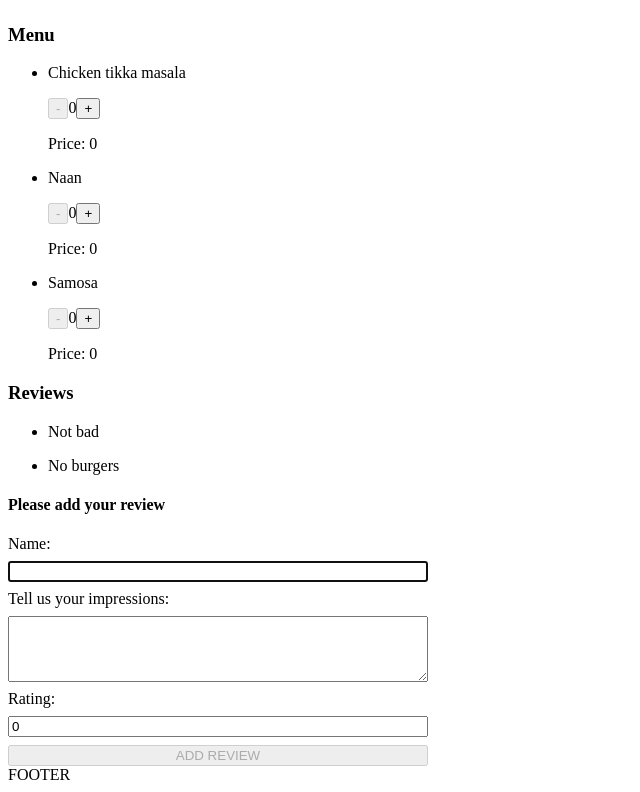
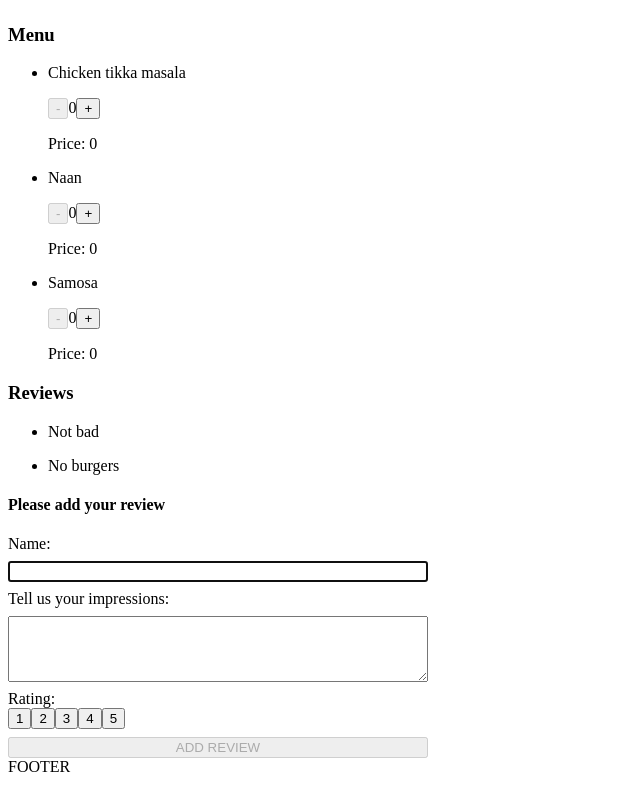
Before and after one commit to olgalatkina/restaurants, a React (Vite) app: page / in a window 1280 px wide. Shown: the part 233-1025 px from the top of the page, without its empty margins (0-640 px from the left). Built offline with nearby package versions, Linux system fonts and the light colour scheme.

Commit message:
feat: add Rating

```diff
--- a/src/components/new-review-form/component.jsx
+++ b/src/components/new-review-form/component.jsx
@@ -1,4 +1,5 @@
 import { useReducer } from 'react';
+import { Rating } from '../rating/component';
 
 const DEFAULT_FORM_VALUE = {
   name: '',
@@ -66,16 +67,11 @@ export const NewReviewForm = () => {
           })}
         />
 
-        <label htmlFor="rating">Rating: </label>
-        <input
-          id="rating"
-          type="number"
-          min='0'
-          max='5'
-          value={form.rating}
-          onChange={(evt) => dispatch({
+        <Rating
+          rating={form.rating}
+          onChange={(rating) => dispatch({
             type: 'SET_RATING',
-            payload: Number(evt.target.value)
+            payload: rating
           })}
         />
 
--- /dev/null
+++ b/src/components/rating/component.jsx
@@ -0,0 +1,35 @@
+import styles from './styles.module.css'
+const Star = ({ value, onClick, active, children }) => {
+  return (
+    <button
+      type='button'
+      value={value}
+      onClick={() => onClick(value)}
+      className={active ? styles.active : ''}
+      aria-label={`rating ${value}`}
+    >
+      {children || value}
+    </button>)
+}
+
+export const Rating = ({ maxValue = 5, onChange, rating }) => {
+  return (
+    <div>
+      <div>Rating: </div>
+      <div>
+        {Array.from({ length: maxValue }).map((_, index) => {
+          const value = index + 1;
+
+          return (
+            <Star
+              key={index}
+              value={value}
+              onClick={onChange}
+              active={rating === value}
+            />
+          )
+        })}
+      </div>
+    </div>
+  )
+}
--- /dev/null
+++ b/src/components/rating/styles.module.css
@@ -0,0 +1,3 @@
+.active {
+  background: gold;
+}
```
